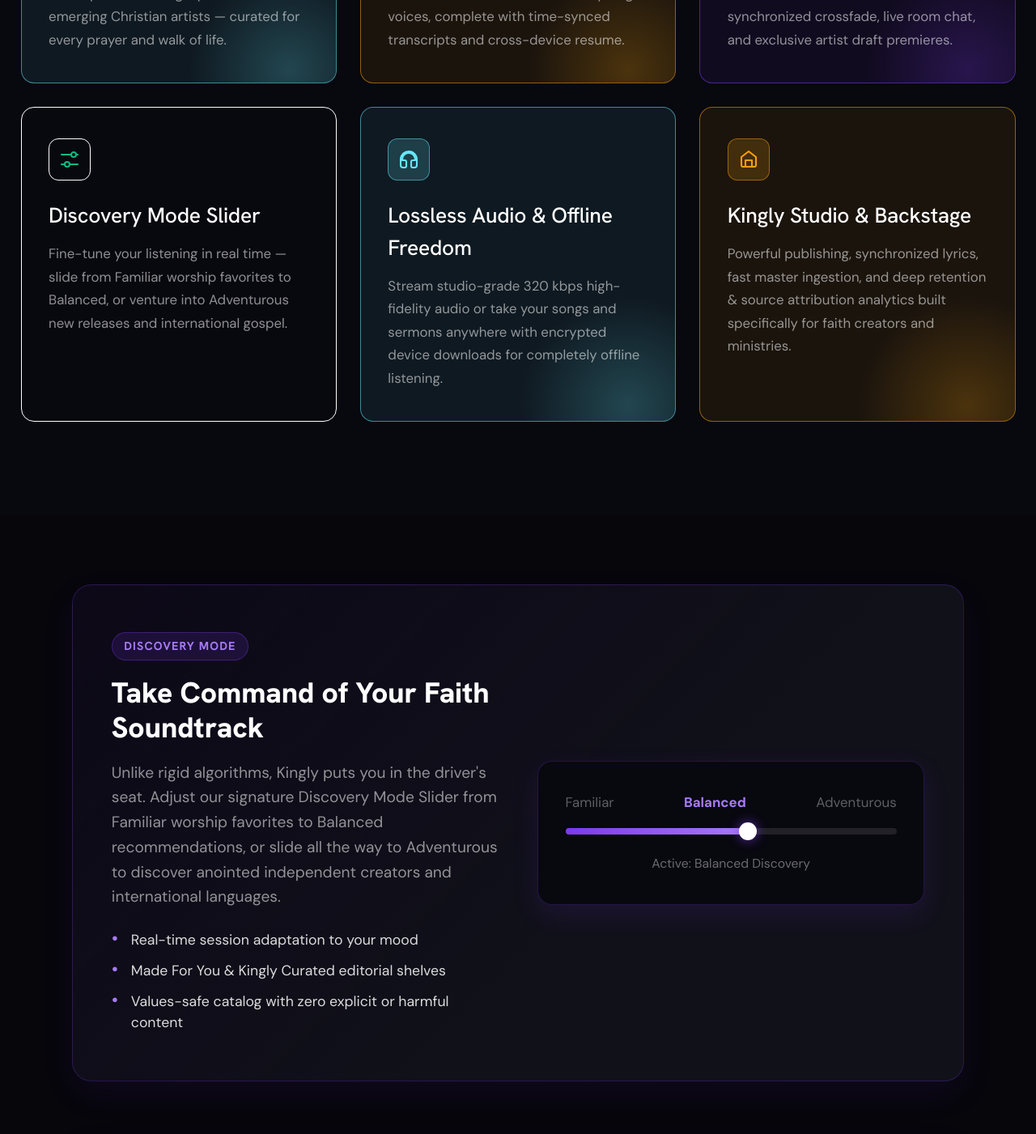
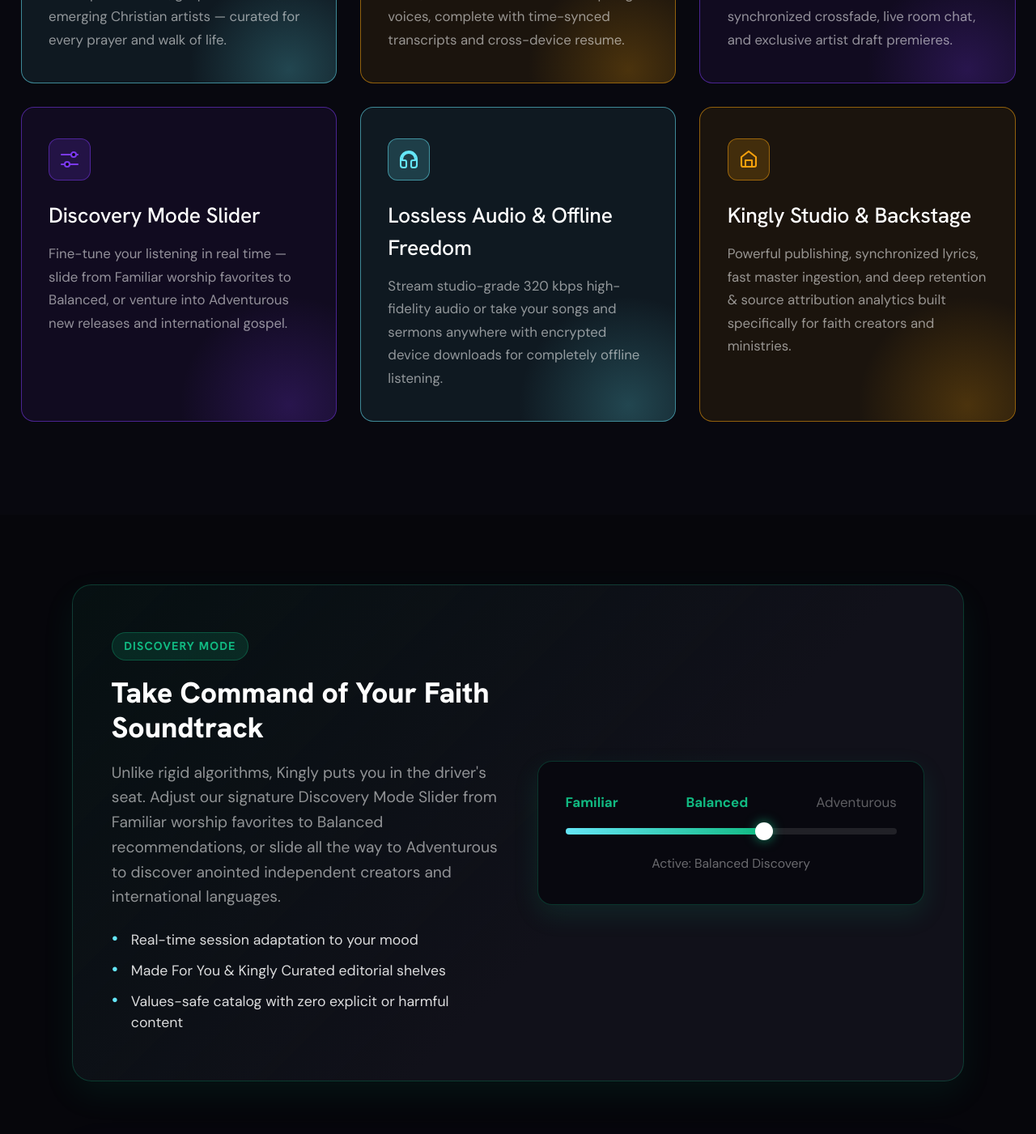
Before and after one commit to SoundCode-Podcast-and-Audio-Platform/soundcode-public, a Next.js app: page / in a window 1280 px wide. Shown: the part 1420-2821 px from the top of the page at 81% size. Built offline with nearby package versions, Linux system fonts and the light colour scheme.

Commit message:
fix: match Discovery Mode Slider in 6-card grid to purple, restore emerald showcase styling, and remove redundant pricing callout

```diff
--- a/app/globals.css
+++ b/app/globals.css
@@ -1746,35 +1746,6 @@ img {
   margin-top: 0.15rem;
 }
 
-/* Informative FAQ Link Callout */
-.pricing-faq-callout {
-  text-align: center;
-  padding: 2rem 1.5rem;
-  background: rgba(255, 255, 255, 0.02);
-  border: 1px solid rgba(255, 255, 255, 0.06);
-  border-radius: 16px;
-  max-width: 720px;
-  margin: 2rem auto 3.5rem;
-}
-
-.pricing-faq-callout p {
-  color: var(--text-secondary);
-  font-size: 1rem;
-  margin: 0;
-  line-height: 1.6;
-}
-
-.pricing-faq-callout .highlight-link {
-  color: var(--cyan);
-  font-weight: 600;
-  text-decoration: underline;
-  text-underline-offset: 3px;
-}
-
-.pricing-faq-callout .highlight-link:hover {
-  color: #ffffff;
-}
-
 /* Bottom CTA Banner */
 .pricing-bottom-cta {
   background: radial-gradient(ellipse at top, rgba(101, 230, 247, 0.12) 0%, var(--card) 70%);
@@ -1836,7 +1807,30 @@ img {
   }
 }
 
-.showcase-card-purple {
+.showcase-card {
+  display: grid;
+  grid-template-columns: 1fr;
+  gap: 2.5rem;
+  align-items: center;
+  background: var(--card);
+  border: 1px solid rgba(255, 255, 255, 0.08);
+  border-radius: 24px;
+  padding: 3rem 2.5rem;
+}
+
+@media (min-width: 860px) {
+  .showcase-card {
+    grid-template-columns: 1fr 1fr;
+  }
+}
+
+.showcase-card-slider {
+  background: linear-gradient(135deg, rgba(17, 186, 130, 0.06) 0%, var(--card) 60%);
+  border: 1px solid rgba(17, 186, 130, 0.25);
+  box-shadow: 0 16px 40px rgba(17, 186, 130, 0.08);
+}
+
+.showcase-card-party {
   background: linear-gradient(135deg, rgba(123, 57, 237, 0.06) 0%, var(--card) 60%);
   border: 1px solid rgba(123, 57, 237, 0.25);
   box-shadow: 0 16px 40px rgba(123, 57, 237, 0.08);
@@ -1854,6 +1848,12 @@ img {
   margin-bottom: 1rem;
 }
 
+.badge-pill-emerald {
+  background: rgba(17, 186, 130, 0.15);
+  color: var(--emerald);
+  border: 1px solid rgba(17, 186, 130, 0.3);
+}
+
 .badge-pill-purple {
   background: rgba(123, 57, 237, 0.15);
   color: #a77bf7;
@@ -1895,7 +1895,7 @@ img {
   content: '•';
   position: absolute;
   left: 0;
-  color: #a77bf7;
+  color: var(--cyan);
   font-size: 1.2rem;
   line-height: 1;
 }
@@ -1903,10 +1903,10 @@ img {
 /* Slider Mockup */
 .slider-mockup {
   background: var(--surface);
-  border: 1px solid rgba(123, 57, 237, 0.25);
+  border: 1px solid rgba(17, 186, 130, 0.25);
   border-radius: 18px;
   padding: 2rem 1.75rem;
-  box-shadow: 0 12px 32px rgba(123, 57, 237, 0.12);
+  box-shadow: 0 12px 32px rgba(17, 186, 130, 0.12);
 }
 
 .slider-label-row {
@@ -1918,7 +1918,7 @@ img {
 }
 
 .slider-label-row .slider-label.active {
-  color: #a77bf7;
+  color: var(--emerald);
   font-weight: 700;
 }
 
@@ -1932,7 +1932,7 @@ img {
 
 .slider-fill {
   height: 100%;
-  background: linear-gradient(90deg, #7b39ed, #a77bf7);
+  background: linear-gradient(90deg, #65e6f7, #11ba82);
   border-radius: 9999px;
 }
 
@@ -1944,7 +1944,7 @@ img {
   height: 22px;
   border-radius: 50%;
   background: #ffffff;
-  box-shadow: 0 0 14px rgba(123, 57, 237, 0.7);
+  box-shadow: 0 0 14px rgba(17, 186, 130, 0.7);
 }
 
 .slider-caption {
--- a/app/page.tsx
+++ b/app/page.tsx
@@ -67,10 +67,10 @@ function PartyIcon() {
 function SliderIcon() {
   return (
     <svg width="28" height="28" viewBox="0 0 28 28" fill="none" aria-hidden="true">
-      <path d="M4 8H16M22 8H24" stroke="#11BA82" strokeWidth="2.1" strokeLinecap="round" />
-      <circle cx="19" cy="8" r="3" stroke="#11BA82" strokeWidth="2.1" fill="#06060B" />
-      <path d="M4 20H8M14 20H24" stroke="#11BA82" strokeWidth="2.1" strokeLinecap="round" />
-      <circle cx="11" cy="20" r="3" stroke="#11BA82" strokeWidth="2.1" fill="#06060B" />
+      <path d="M4 8H16M22 8H24" stroke="#7B39ED" strokeWidth="2.1" strokeLinecap="round" />
+      <circle cx="19" cy="8" r="3" stroke="#7B39ED" strokeWidth="2.1" fill="#06060B" />
+      <path d="M4 20H8M14 20H24" stroke="#7B39ED" strokeWidth="2.1" strokeLinecap="round" />
+      <circle cx="11" cy="20" r="3" stroke="#7B39ED" strokeWidth="2.1" fill="#06060B" />
     </svg>
   );
 }
@@ -136,7 +136,7 @@ const features = [
     title: 'Discovery Mode Slider',
     description:
       'Fine-tune your listening in real time — slide from Familiar worship favorites to Balanced, or venture into Adventurous new releases and international gospel.',
-    accent: 'emerald' as const,
+    accent: 'purple' as const,
     icon: <SliderIcon />,
   },
   {
@@ -253,9 +253,9 @@ export default function HomePage() {
       {/* Experience Highlights Showcase */}
       <section className="showcase-section" aria-labelledby="showcase-heading">
         <div className="showcase-inner">
-          <div className="showcase-card showcase-card-slider showcase-card-purple">
+          <div className="showcase-card showcase-card-slider">
             <div className="showcase-text">
-              <span className="badge-pill badge-pill-purple">Discovery Mode</span>
+              <span className="badge-pill badge-pill-emerald">Discovery Mode</span>
               <h3>Take Command of Your Faith Soundtrack</h3>
               <p>
                 Unlike rigid algorithms, Kingly puts you in the driver&apos;s seat. Adjust our signature
@@ -271,20 +271,20 @@ export default function HomePage() {
             <div className="showcase-visual">
               <div className="slider-mockup">
                 <div className="slider-label-row">
-                  <span className="slider-label">Familiar</span>
+                  <span className="slider-label active">Familiar</span>
                   <span className="slider-label active">Balanced</span>
                   <span className="slider-label">Adventurous</span>
                 </div>
                 <div className="slider-track">
-                  <div className="slider-fill" style={{ width: '55%' }} />
-                  <div className="slider-thumb" style={{ left: '55%' }} />
+                  <div className="slider-fill" style={{ width: '60%' }} />
+                  <div className="slider-thumb" style={{ left: '60%' }} />
                 </div>
                 <div className="slider-caption">Active: Balanced Discovery</div>
               </div>
             </div>
           </div>
 
-          <div className="showcase-card showcase-card-party showcase-card-purple">
+          <div className="showcase-card showcase-card-party">
             <div className="showcase-visual">
               <div className="party-mockup">
                 <div className="party-header">
```
Also changed, not shown: components/pricing/PricingPageClient.tsx (+0 -15 lines).
